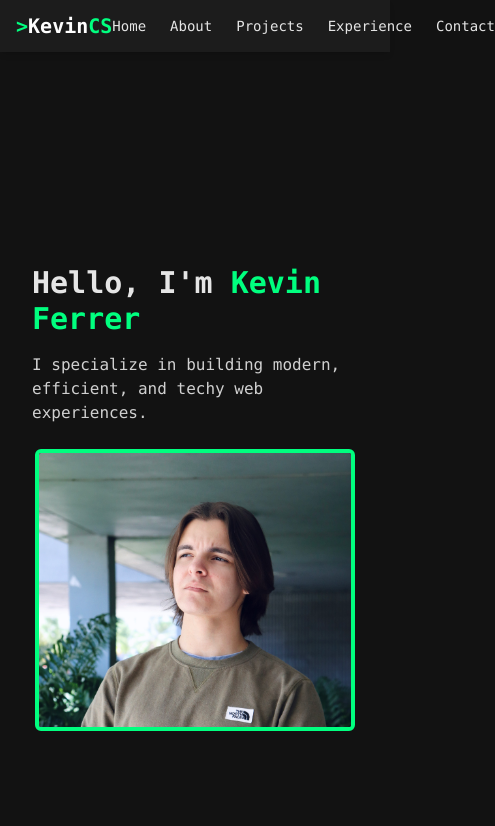
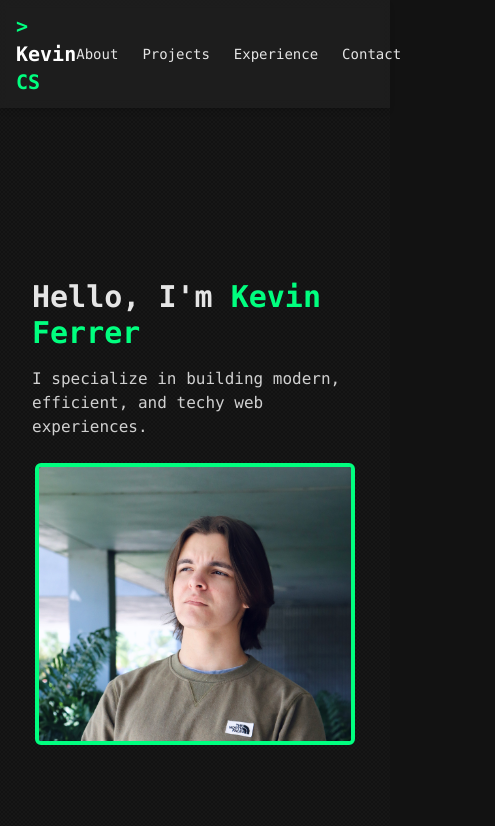
Before and after one commit to kvnfrr/kvnfrr.github.io, an Astro site: page / in a window 390 px wide. Shown: the top 826 px of the page, 495 px wide, since content can reach past the window. Built offline with nearby package versions, Linux system fonts and the light colour scheme; Astro itself is replaced by a stand-in of ours; grey boxes are pictures that could not be loaded.

Commit message:
Updated styling

```diff
--- a/src/components/NavBar.astro
+++ b/src/components/NavBar.astro
@@ -3,21 +3,22 @@
 
 <header class="sticky top-0 z-50 bg-terminal-gray bg-opacity-90 backdrop-blur-sm shadow-md">
   <nav class="flex items-center justify-between max-w-6xl mx-auto px-4 py-3">
-    <!-- Brand -->
-    <div class="font-bold text-xl flex items-center">
-      <!-- ">" and "CS" in accent-green, "Kevin" in white -->
-      <span class="text-accent-green">&gt;</span>
-      <span class="text-white">Kevin</span>
-      <span class="text-accent-green">CS</span>
+    <!-- Brand: >KevinCS (no spaces) -->
+    <div class="font-bold text-xl">
+      <a
+        href="#home"
+        class="brand-text transition-colors inline-block relative"
+        style="text-decoration: none;"
+      >
+        <!-- Break into three spans to control colors by default -->
+        <span class="text-accent-green">&gt;</span>
+        <span class="text-white">Kevin</span>
+        <span class="text-accent-green">CS</span>
+      </a>
     </div>
 
-    <!-- Links -->
+    <!-- Links (Removed "Home") -->
     <ul class="flex space-x-6 text-sm font-medium">
-      <li>
-        <a href="#home" class="nav-link hover:text-accent-green transition-colors">
-          Home
-        </a>
-      </li>
       <li>
         <a href="#about" class="nav-link hover:text-accent-green transition-colors">
           About
@@ -43,7 +44,17 @@
 </header>
 
 <style>
-/* Style for active nav link highlight */
+/* On hover, turn the entire brand text green */
+.brand-text span {
+  transition: color 0.2s;
+}
+
+/* When the user hovers the entire link, all spans turn green */
+.brand-text:hover span {
+  color: var(--tw-color-accent-green) !important;
+}
+
+/* Active link highlight */
 .active-link {
   color: var(--tw-color-accent-green);
   border-bottom: 2px solid var(--tw-color-accent-green);
--- a/src/pages/index.astro
+++ b/src/pages/index.astro
@@ -6,12 +6,10 @@ import MainLayout from '../layouts/MainLayout.astro';
   <!-- HOME SECTION -->
   <section
     id="home"
-    class="min-h-screen flex items-center justify-center relative"
+    class="h-[90vh] flex items-center justify-center relative"
   >
     <!-- Large hero container with text & image side by side -->
-    <div
-      class="w-full max-w-4xl mx-auto flex flex-col md:flex-row items-center md:items-stretch justify-center"
-    >
+    <div class="w-full max-w-4xl mx-auto flex flex-col md:flex-row items-center md:items-stretch justify-center">
       <!-- Intro Text -->
       <div class="md:w-1/2 flex flex-col justify-center items-start px-4 md:px-6 fade-in">
         <h1 class="text-3xl sm:text-5xl font-bold mb-4">
@@ -20,7 +18,6 @@ import MainLayout from '../layouts/MainLayout.astro';
         <p class="text-base sm:text-lg mb-6 opacity-90">
           I specialize in building modern, efficient, and techy web experiences.
         </p>
-        <!-- Possibly add a scroll-down indicator below -->
       </div>
 
       <!-- Hero Image with green border -->
@@ -50,10 +47,11 @@ import MainLayout from '../layouts/MainLayout.astro';
     <div
       class="max-w-4xl mx-auto rounded-lg bg-terminal-gray p-6 md:p-8 text-center"
     >
-      <h2 class="text-3xl font-bold mb-4">About Me</h2>
+      <h2 class="text-3xl font-bold mb-4 text-transparent bg-clip-text bg-gradient-to-r from-accent-green to-white">
+        About Me
+      </h2>
       <p class="leading-relaxed mb-4 opacity-90">
         I'm Kevin Ferrer, a developer passionate about creating sleek, efficient, and accessible web applications.
-        I love solving complex problems and mastering new technologies in the rapidly evolving tech industry.
       </p>
       <p class="leading-relaxed opacity-90">
         Outside of coding, you can find me exploring new coffee shops or playing guitar.
@@ -68,7 +66,9 @@ import MainLayout from '../layouts/MainLayout.astro';
     style="background-color: #242424;"
   >
     <div class="max-w-4xl mx-auto rounded-lg bg-terminal-gray p-6 md:p-8">
-      <h2 class="text-3xl font-bold mb-6 text-center">Projects</h2>
+      <h2 class="text-3xl font-bold mb-6 text-center text-transparent bg-clip-text bg-gradient-to-r from-accent-green to-white">
+        Projects
+      </h2>
       <div class="grid gap-6 md:grid-cols-2">
         <!-- Example Project -->
         <div class="bg-section-grey-2 rounded-lg p-4 hover:shadow-lg transition-shadow">
@@ -84,7 +84,8 @@ import MainLayout from '../layouts/MainLayout.astro';
             View Project
           </a>
         </div>
-        <!-- Add more projects as needed -->
+
+        <!-- Another Project -->
         <div class="bg-section-grey-2 rounded-lg p-4 hover:shadow-lg transition-shadow">
           Another Project...
         </div>
@@ -99,7 +100,9 @@ import MainLayout from '../layouts/MainLayout.astro';
     style="background-color: #2E2E2E;"
   >
     <div class="max-w-4xl mx-auto rounded-lg bg-terminal-gray p-6 md:p-8">
-      <h2 class="text-3xl font-bold mb-4 text-center">Experience</h2>
+      <h2 class="text-3xl font-bold mb-4 text-center text-transparent bg-clip-text bg-gradient-to-r from-accent-green to-white">
+        Experience
+      </h2>
       <div class="flex flex-col space-y-6">
         <!-- Job 1 -->
         <div class="bg-section-grey-3 p-4 rounded-lg">
@@ -128,21 +131,23 @@ import MainLayout from '../layouts/MainLayout.astro';
     style="background-color: #383838;"
   >
     <div class="max-w-4xl mx-auto rounded-lg bg-terminal-gray p-6 md:p-8 text-center">
-      <h2 class="text-3xl font-bold mb-4">Contact</h2>
+      <h2 class="text-3xl font-bold mb-4 text-transparent bg-clip-text bg-gradient-to-r from-accent-green to-white">
+        Contact
+      </h2>
       <p class="opacity-90 mb-6">
         Let's connect! Here’s how you can reach me:
       </p>
 
       <!-- Email -->
-      <p class="mb-4">kevinferrer@example.com</p>
+      <p class="mb-8">kevinferrer@example.com</p>
 
-      <!-- LinkedIn & GitHub -->
-      <div class="flex flex-col sm:flex-row justify-center items-center space-y-4 sm:space-y-0 sm:space-x-8">
+      <!-- LinkedIn & GitHub as green buttons -->
+      <div class="flex flex-col sm:flex-row justify-center items-center space-y-4 sm:space-y-0 sm:space-x-6">
         <a
           href="https://linkedin.com/in/KevinFerrer"
           target="_blank"
           rel="noopener noreferrer"
-          class="underline hover:opacity-75"
+          class="bg-accent-green text-black font-semibold px-6 py-2 rounded hover:opacity-80 transition-opacity"
         >
           LinkedIn
         </a>
@@ -150,7 +155,7 @@ import MainLayout from '../layouts/MainLayout.astro';
           href="https://github.com/KevinFerrer"
           target="_blank"
           rel="noopener noreferrer"
-          class="underline hover:opacity-75"
+          class="bg-accent-green text-black font-semibold px-6 py-2 rounded hover:opacity-80 transition-opacity"
         >
           GitHub
         </a>
--- a/src/styles/global.css
+++ b/src/styles/global.css
@@ -14,7 +14,7 @@ html, body {
 
 /* Smooth anchor scroll offset fix for sticky nav */
 section {
-  scroll-margin-top: 5rem; /* adjust to match the nav height */
+  scroll-margin-top: 5rem; /* Adjusted to match the nav height */
 }
 
 /* Fade-in effect classes */
@@ -28,3 +28,65 @@ section {
   opacity: 1;
   transform: translateY(0);
 }
+
+/* Animated background:
+   1) Subtle noise or star-like specks
+   2) A radial gradient or tinted overlay
+*/
+body {
+  /* We can layer multiple backgrounds with comma separation */
+  background:
+    radial-gradient(rgba(255, 255, 255, 0.02) 1px, transparent 1px),
+    radial-gradient(rgba(255, 255, 255, 0.02) 1px, transparent 1px),
+    #121212; /* Base color */
+  background-size: 4px 4px, 4px 4px;
+  background-position: 0 0, 2px 2px; /* Stagger them slightly */
+}
+
+/* Glitchy text hover effect: mild, not too chaotic */
+.glitch-text {
+  position: relative;
+  display: inline-block;
+  color: #E5E5E5;
+  transition: color 0.3s;
+}
+.glitch-text:hover {
+  color: #00FF7F; /* Terminal green highlight on hover */
+}
+.glitch-text:hover::before,
+.glitch-text:hover::after {
+  content: attr(data-text);
+  position: absolute;
+  left: 0;
+  color: #00FF7F;
+  width: 100%;
+  overflow: hidden;
+}
+.glitch-text:hover::before {
+  text-shadow: 2px 0 red;
+  clip: rect(0, 0, 0, 0);
+  animation: glitch-anim-1 0.2s infinite linear alternate-reverse;
+}
+.glitch-text:hover::after {
+  text-shadow: -2px 0 blue;
+  clip: rect(0, 0, 0, 0);
+  animation: glitch-anim-2 0.2s infinite linear alternate-reverse;
+}
+
+/* Keyframes for glitch animation */
+@keyframes glitch-anim-1 {
+  0% {
+    clip: rect(44px, 9999px, 56px, 0);
+  }
+  100% {
+    clip: rect(10px, 9999px, 80px, 0);
+  }
+}
+@keyframes glitch-anim-2 {
+  0% {
+    clip: rect(10px, 9999px, 85px, 0);
+  }
+  100% {
+    clip: rect(25px, 9999px, 60px, 0);
+  }
+}
```
